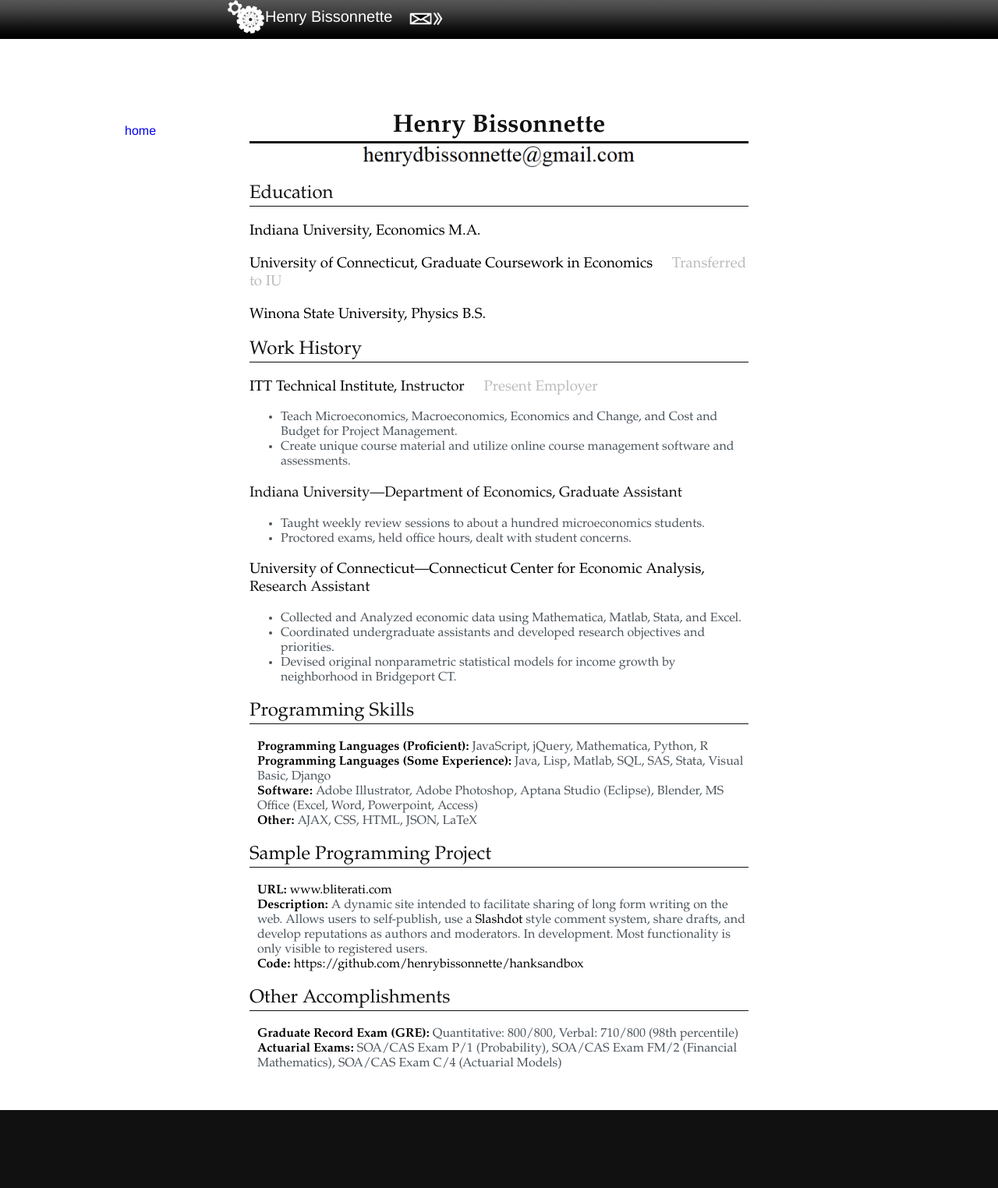
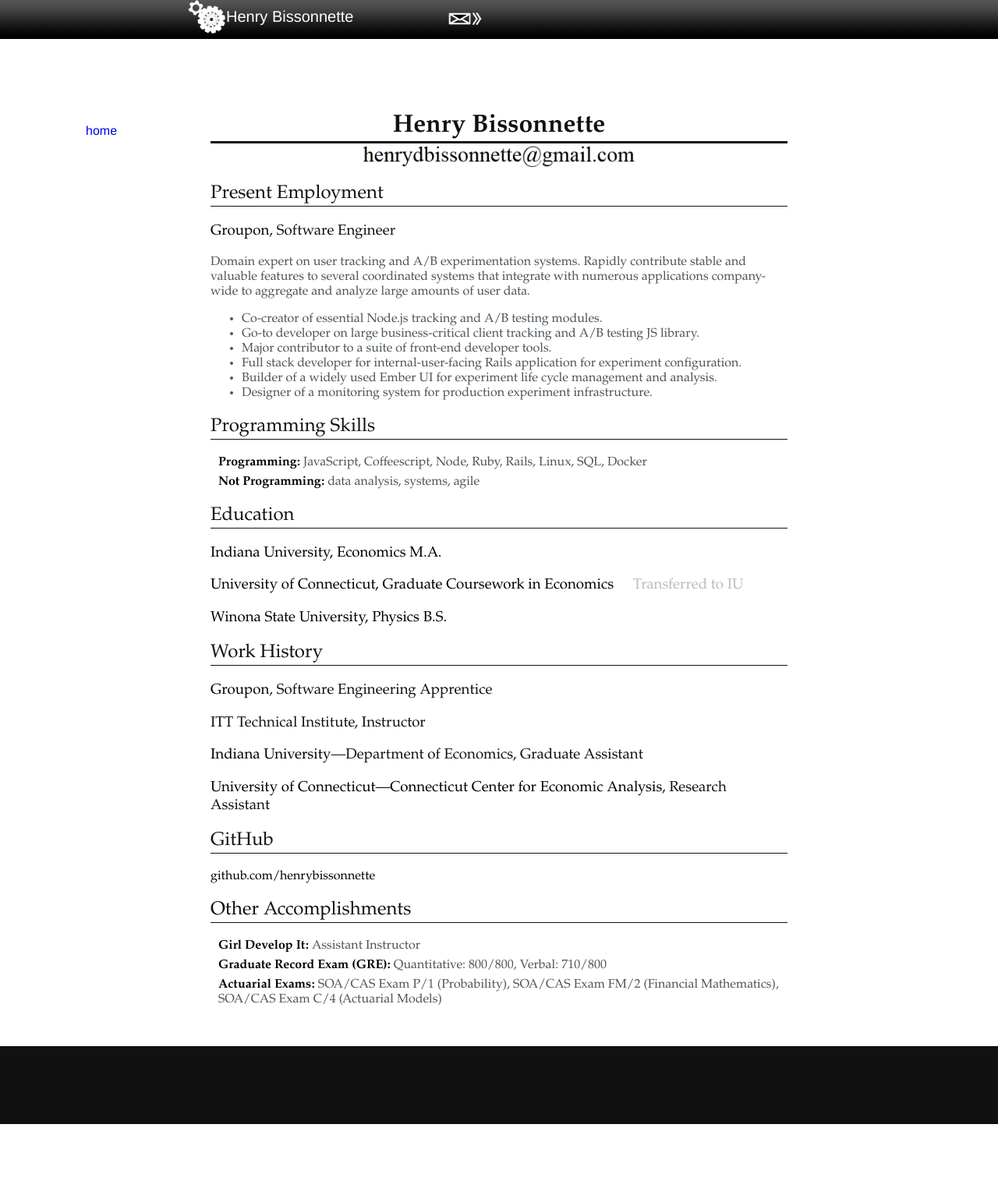
Before and after one commit to henrybissonnette/henrydbissonnette, a Python web app: template templates/resume.html in a window 1280 px wide. Shown: the whole page at 78% size. After the commit the page ends 1442 px from the top, so only its background shows below. Run offline with Jinja, Linux system fonts and the light colour scheme; the template is opened without the code that fills it, so the values that code supplies are empty.

Commit message:
updates for 2016

```diff
--- a/static/css/main.css
+++ b/static/css/main.css
@@ -14,16 +14,21 @@
 }
 
 #main{
-	width: 900px;
+	width: 1000px;
 	text-align: left;
 	margin:auto;
 }
 .center{
-	width: 700px;
+	width: 800px;
 	text-align: left;
 	margin:auto;
 	margin-bottom: 50px;
 
+}
+
+.note{
+	margin-left: 20px;
+	color:#bbb;
 }
 
 #henry{
@@ -195,11 +200,6 @@
 	height:30px;
 }
 
-#resume .note{
-	margin-left: 20px;
-	color:#bbb;
-}
-
 #resume a{
 	color: black;
 	text-decoration: none;
@@ -224,6 +224,7 @@
 
 #resume .groups li{
 	margin-left: -30px;
+	margin-bottom: 6px;
 	list-style: none;
 }
 
--- a/templates/design.html
+++ b/templates/design.html
@@ -12,7 +12,7 @@
 
 <div id="design">
 <h1>Design</h1>
-<p class="caption">The vast bulk of my graphic design portfolio was lost when my primary hard drive died several months back. But here are some of the remnants that survived the apocalypse as well as some new creations.</p>
+<p class="caption">Some fun things.</p>
 <h2>Photoshop</h2>
 <img src="/static/images/SkyDiving.png" alt="Skydiving for beer." height="360"/>
 <div class = "caption">
@@ -32,7 +32,7 @@
 <img src="/static/images/starcraft2_SeanPlott.png" alt="Sean Plott of Day9 fame as space marine." width="600" />
 <img src="/static/images/groupon_engineering.png" alt="Groupon Enineering Logo" width="600" />
 <div class = "caption">
-Made this to celebrate my upcoming Groupon apprenticeship. It will go on a T-shirt to help me impress the ladies.
+I made this to celebrate my Groupon apprenticeship. It went on a T-shirt that helps me impress the ladies.
 </div>
 <h2>Illustrator</h2>
 <img src="/static/images/Strawberry.png" alt="Strawberry" />
@@ -43,7 +43,6 @@
 As you can see the textures for the iris and white of this eye were photoshoped composites of source images I took of my own eye.
 Creating the character model into which the eye was inserted actually took vastly longer than the eyeball itself
 (though the eye's photo-realism often impresses people more than the somewhat cartoonish character).
-Unfortunately, I haven't gotten around to modeling her some clothes yet, so I'll refrain from sharing the full model until she's decent.
 </div>
 </div>
 {% endblock %}
--- a/templates/resume.html
+++ b/templates/resume.html
@@ -15,6 +15,25 @@
 <div id="email">
 </div>
 
+<h2>Present Employment</h2>
+<h3><a href="http://www.groupon.com" target="_blank">Groupon</a>, Software Engineer</h3>
+Domain expert on user tracking and A/B experimentation systems. Rapidly contribute stable and valuable features to several coordinated systems
+that integrate with numerous applications company-wide to aggregate and analyze large amounts of user data.
+<ul>
+	<li>Co-creator of essential Node.js tracking and A/B testing modules.</li>
+	<li>Go-to developer on large business-critical client tracking and A/B testing JS library.</li>
+	<li>Major contributor to a suite of front-end developer tools.</li>
+	<li>Full stack developer for internal-user-facing Rails application for experiment configuration.</li>
+	<li>Builder of a widely used Ember UI for experiment life cycle management and analysis.</li>
+	<li>Designer of a monitoring system for production experiment infrastructure.</li>
+</ul>
+
+<h2>Programming Skills</h2>
+<ul class="groups">
+	<li><span>Programming:</span> JavaScript, Coffeescript, Node, Ruby, Rails, Linux, SQL, Docker</li>
+	<li><span>Not Programming:</span> data analysis, systems, agile</li>
+</ul>
+
 <h2>Education</h2>
 
 <h3><a href="http://www.indiana.edu/~econweb/" target="_blank">Indiana University, Economics M.A.</a></h3>
@@ -26,53 +45,19 @@
 
 <h2>Work History</h2>
 
-<h3>
-	<a href="http://www.itt-tech.edu/campus/school.cfm?lloc_num=65" target="_blank">ITT Technical Institute</a>, Instructor
-	<span class="note">Present Employer</span>
-</h3>
-<ul>
-	<li>Teach Microeconomics, Macroeconomics, Economics and Change, and Cost and Budget for Project Management.</li>
-	<li>Create unique course material and utilize online course management software and assessments.</li>
-</ul>
+<h3><a href="http://www.groupon.com" target="_blank">Groupon</a>, Software Engineering Apprentice</h3>
+<h3>ITT Technical Institute, Instructor</h3>
+<h3><a href="http://www.indiana.edu/~econweb/" target="_blank">Indiana University</a>&#151;Department of Economics, Graduate Assistant</h3>
+<h3><a href="http://ccea.uconn.edu/" target="_blank">University of Connecticut&#151;Connecticut Center for Economic Analysis</a>, Research Assistant</h3>
 
-<h3>Indiana University&#151;Department of Economics, Graduate Assistant</h3>
-<ul>
-	<li>Taught weekly review sessions to about a hundred microeconomics students.</li>
-	<li>Proctored exams, held office hours, dealt with student concerns.</li>
-</ul>
-
-<h3><a href="http://ccea.uconn.edu/" target="_blank">University of Connecticut&#151;Connecticut Center for Economic Analysis</a>, Research Assistant</h3>
-<ul>
-	<li>Collected and Analyzed economic data using Mathematica, Matlab, Stata, and Excel.</li>
-	<li>Coordinated undergraduate assistants and developed research objectives and priorities.</li>
-	<li>Devised original nonparametric statistical models for income growth by neighborhood in Bridgeport CT.</li>
-</ul>
-
-<h2>Programming Skills</h2>
-
-<ul class="groups">
-	<li><span>Programming Languages (Proficient): </span> JavaScript, jQuery,  Mathematica, Python, R</li>
-	<li><span>Programming Languages (Some Experience): </span>Java, Lisp, Matlab, SQL, SAS, Stata, Visual
-Basic, Django</li>
-	<li><span>Software: </span>Adobe Illustrator, Adobe Photoshop, Aptana Studio (Eclipse), Blender, MS Office (Excel, Word, Powerpoint, Access)</li>
-	<li><span>Other: </span>AJAX, CSS, HTML, JSON,  LaTeX</li>
-</ul>
-
-<h2>Sample Programming Project</h2>
-
-<ul class="groups">
-	<li><span>URL:</span> <a href="http://www.bliterati.com" target="_blank">www.bliterati.com</a></li>
-	<li><span>Description:</span> A dynamic site intended to facilitate sharing of long form writing on the
-web. Allows users to self-publish, use a <a href="//slashdot.org" target="_blank">Slashdot</a> style comment system, share drafts,
-and develop reputations as authors and moderators. In development. Most
-functionality is only visible to registered users.</li>
-	<li><span>Code:</span> <a href="https://github.com/henrybissonnette/hanksandbox" target="_blank">https://github.com/henrybissonnette/hanksandbox</a></li>
-</ul>
+<h2>GitHub</h2>
+<a href="https://github.com/henrybissonnette" target="_blank">github.com/henrybissonnette</a></li>
 
 <h2>Other Accomplishments</h2>
 
 <ul class="groups">
-	<li><span>Graduate Record Exam (GRE):</span> Quantitative: 800/800, Verbal: 710/800 (98th percentile)</li>
+	<li><span>Girl Develop It:</span> Assistant Instructor</li>
+	<li><span>Graduate Record Exam (GRE):</span> Quantitative: 800/800, Verbal: 710/800</li>
 	<li><span>Actuarial Exams:</span> SOA/CAS Exam P/1 (Probability), SOA/CAS Exam FM/2 (Financial Mathematics), SOA/CAS Exam C/4 (Actuarial Models)</li>
 </ul>
 
```
Also changed, not shown: templates/home.html (+9 -7 lines), templates/programming.html (+4 -34 lines).
